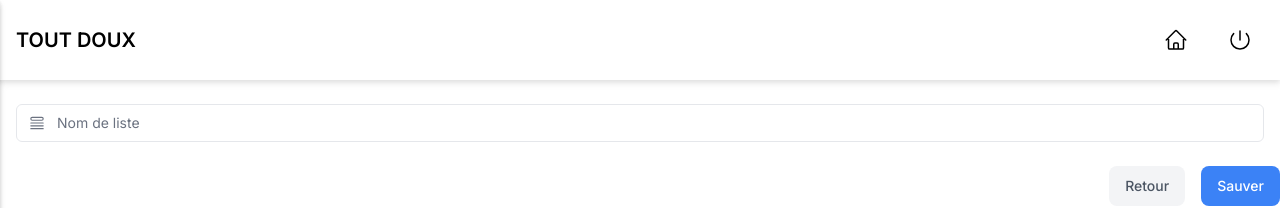
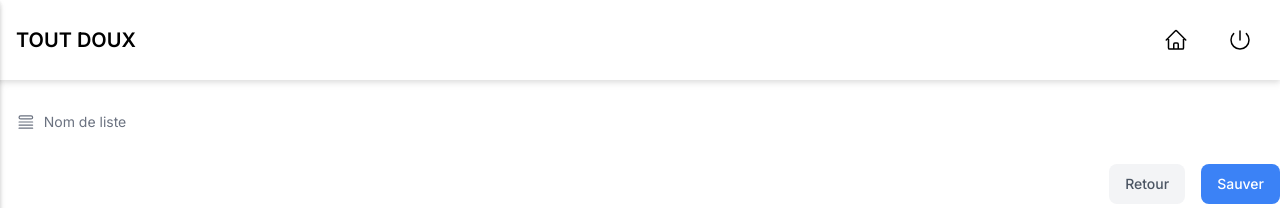
Before and after one commit to SxMalex/tout-doux, a Next.js app: page /lists/create in a window 1280 px wide. Shown: the top 208 px of the page. Built offline with nearby package versions, Linux system fonts and the light colour scheme.

Commit message:
fix nav cover on input field

```diff
--- a/app/ui/lists/form.tsx
+++ b/app/ui/lists/form.tsx
@@ -18,19 +18,19 @@ export default function EditListForm({
   return (
     <form action={dispatch}>
       <div className="rounded-md p-4">
-          <div className="relative mt-2 rounded-md">
-            <div className="relative">
+          <div className="mt-2 rounded-md">
+            <div className="flex">
+              <QueueListIcon className="w-5 pointer-events-none text-gray-500 peer-focus:text-gray-900" />
               <input
                 id="listName"
                 name="listName"
                 type="text"
                 placeholder="Nom de liste"
-                className="peer block w-full rounded-md border border-gray-200 py-2 pl-10 text-sm outline-2 placeholder:text-gray-500"
+                className="peer block w-full rounded-md py-2 px-2 text-sm outline-2 placeholder:text-gray-500"
                 aria-describedby="list-error"
                 defaultValue={list?.name}
                 required
               />
-              <QueueListIcon className="pointer-events-none absolute left-3 top-1/2 h-[18px] w-[18px] -translate-y-1/2 text-gray-500 peer-focus:text-gray-900" />
             </div>
           <div id="list-error" aria-live="polite" aria-atomic="true">
             {state.errors?.name &&
--- a/app/ui/lists/pagination.tsx
+++ b/app/ui/lists/pagination.tsx
@@ -21,9 +21,6 @@ export default function Pagination({ totalPages }: { totalPages: number }) {
   };
 
   return (
-    <>
-      {/* NOTE: comment in this code when you get to this point in the course */}
-
        <div className="inline-flex">
         <PaginationArrow
           direction="left"
@@ -58,7 +55,6 @@ export default function Pagination({ totalPages }: { totalPages: number }) {
           isDisabled={currentPage >= totalPages}
         />
       </div>
-    </>
   );
 }
 
--- a/app/ui/search.tsx
+++ b/app/ui/search.tsx
@@ -23,19 +23,19 @@ export default function Search({ placeholder }: { placeholder: string }) {
   }, 300);
 
   return (
-    <div className="relative flex flex-1 flex-shrink-0">
+    <div className="flex flex-1 flex-shrink-0">
       <label htmlFor="search" className="sr-only">
         Search
       </label>
+      <MagnifyingGlassIcon className="w-5 text-gray-500 peer-focus:text-gray-900" />
       <input
-        className="peer block w-full rounded-md border border-gray-200 py-[9px] pl-10 text-sm outline-2 placeholder:text-gray-500"
+        className="peer block w-full rounded-md py-2 px-2 text-sm outline-2 placeholder:text-gray-500"
         placeholder={placeholder}
         onChange={(e) => {
           handleSearch(e.target.value);
         }}
         defaultValue={searchParams.get('query')?.toString()}
       />
-      <MagnifyingGlassIcon className="absolute left-3 top-1/2 h-[18px] w-[18px] -translate-y-1/2 text-gray-500 peer-focus:text-gray-900" />
     </div>
   );
 }
```
